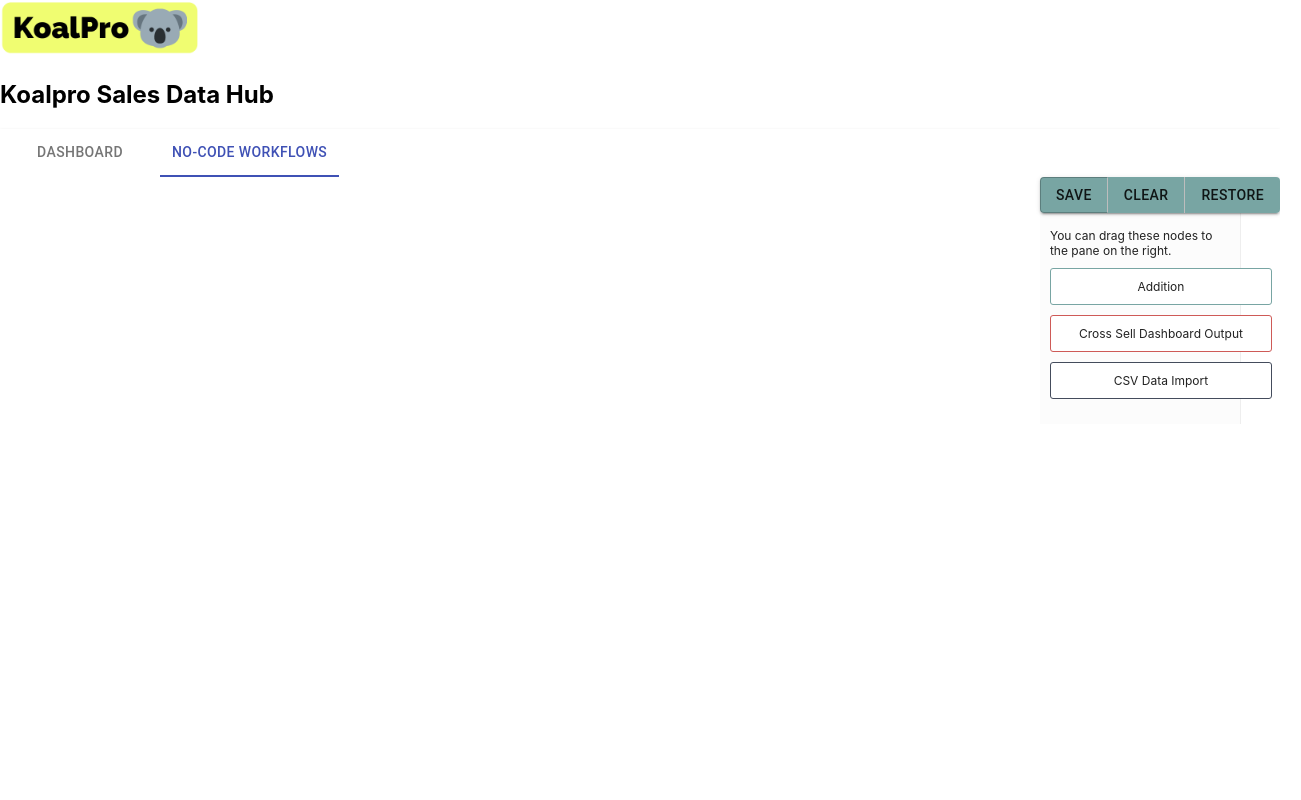
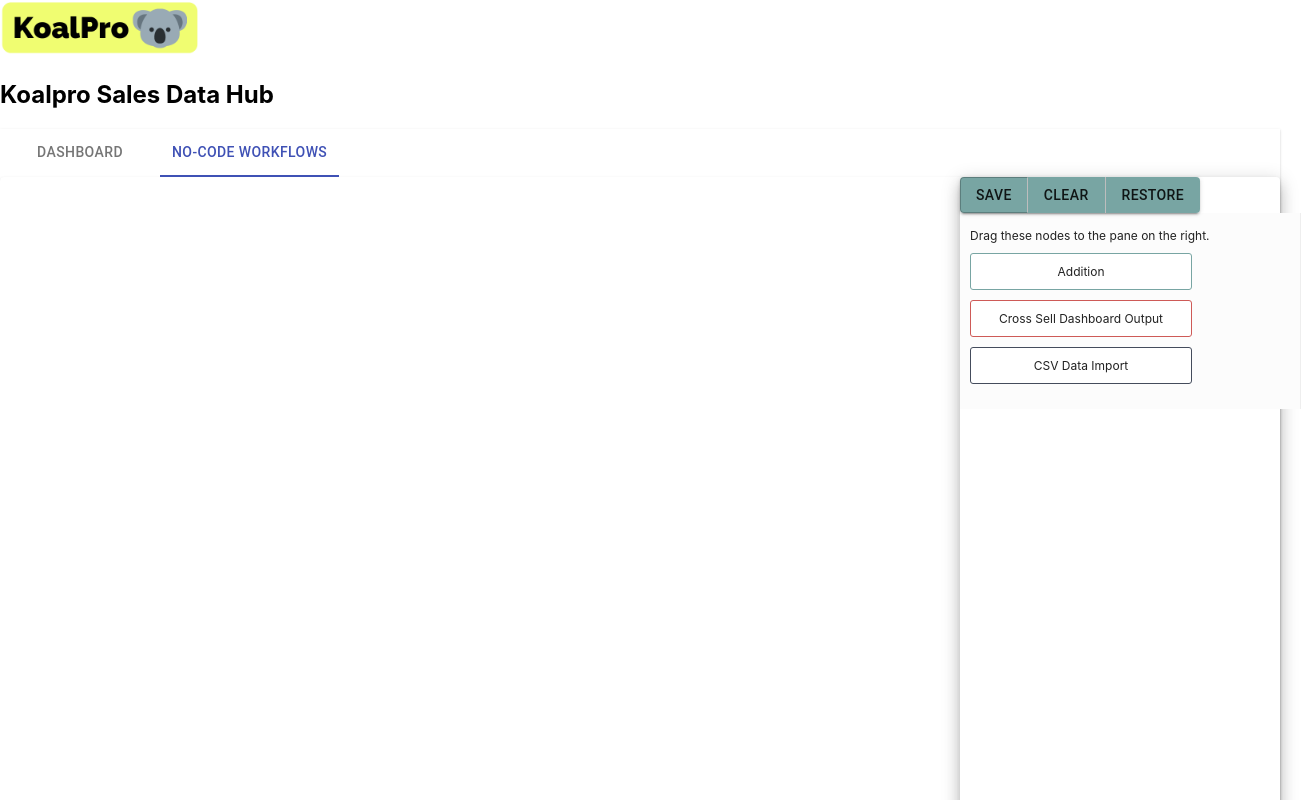
Before and after one commit to gmaruzhenko/koalpro, a React (Create React App) app in the folder frontend/: page / in a window 1280 px wide. Both pictures are taken after a click on the tab "NO-CODE WORKFLOWS". Shown: the top 800 px of the page, 1301 px wide, since content can reach past the window. Built offline with nearby package versions, Linux system fonts and the light colour scheme; no server answers.

Commit message:
cleaned up code and done style for now

```diff
--- a/frontend/src/components/Dashboard.js
+++ b/frontend/src/components/Dashboard.js
@@ -223,7 +223,7 @@
     );
 
     return (
-        <Paper style={{ height: 400, width: '100%' }}>
+        <Paper style={{ height: '100%', width: '100%' }}>
             <VirtualizedTable
                 rowCount={dashData.length}
                 rowGetter={({ index }) => dashData[index]}
--- a/frontend/src/components/DnDFlow.js
+++ b/frontend/src/components/DnDFlow.js
@@ -6,7 +6,7 @@
     Controls,
 } from 'react-flow-renderer';
 import axios from 'axios';
-import { v4 as uuid } from 'uuid';
+import {v4 as uuid} from 'uuid';
 import Button from '@material-ui/core/Button';
 import Sidebar from './Sidebar';
 import styled from '@material-ui/core/styles/styled'
@@ -16,15 +16,17 @@
 import CrossSellOutputNode from "./nodes/CrossSellOutputNode";
 import CsvDataImportNode from "./nodes/CsvDataImportNode";
 import ButtonGroup from "@material-ui/core/ButtonGroup";
+import Paper from "@material-ui/core/Paper";
+import Grid from "@material-ui/core/Grid";
 
 const navy_color = '#444c5c';
 const ocean_color = '#78a5a3';
-const warmorange_color= '#e1b16a';
-const redpunch='#ce5a57';
+const warmorange_color = '#e1b16a';
+const redpunch = '#ce5a57';
 const greenery_color = '#6fb98f';
 
 
-const SaveButton =  styled(Button)(({ theme }) => ({
+const SaveButton = styled(Button)(({theme}) => ({
     color: theme.palette.getContrastText(ocean_color),
     backgroundColor: ocean_color,
     '&:hover': {
@@ -32,14 +34,14 @@
     },
 }));
 
-const ClearButton =  styled(Button)(({ theme }) => ({
+const ClearButton = styled(Button)(({theme}) => ({
     color: theme.palette.getContrastText(ocean_color),
     backgroundColor: ocean_color,
     '&:hover': {
         backgroundColor: redpunch,
     },
 }));
-const RestoreButton =  styled(Button)(({ theme }) => ({
+const RestoreButton = styled(Button)(({theme}) => ({
     color: theme.palette.getContrastText(ocean_color),
     backgroundColor: ocean_color,
     '&:hover': {
@@ -48,11 +50,10 @@
 }));
 
 
-
 //TODO decide on formal of config
-function flow_elements_to_config (elements) {
-    elements.forEach(function(node, index, myArray) {
-        if (node.type===undefined){
+function flow_elements_to_config(elements) {
+    elements.forEach(function (node, index, myArray) {
+        if (node.type === undefined) {
             node.type = 'connection'
         }
     });
@@ -68,19 +69,21 @@
     return elements
 
 }
+
 //TODO once format decided do reverse transformation
-function config_to_flow_elements (config) {
+function config_to_flow_elements(config) {
     return config
 
 }
 
-const flowStyles = { height: 800 };
+const flowStyles = {height: 800};
 
 
 let id = 0;
-const getId = () =>{
+const getId = () => {
     const unique_id = uuid();
-    return `dndnode_${unique_id}`};
+    return `dndnode_${unique_id}`
+};
 
 
 const DnDFlow = () => {
@@ -88,6 +91,16 @@
     const [reactFlowInstance, setReactFlowInstance] = useState(null);
     const [elements, setElements] = useState([]);
     const [restoreFlag, setRestoreFlag] = useState(false);
+    const [width, setWidth] = useState(window.innerWidth);
+    const [height, setHeight] = useState(window.innerHeight);
+    const updateWidthAndHeight = () => {
+        setWidth(window.innerWidth);
+        setHeight(window.innerHeight);
+    };
+    useEffect(() => {
+        window.addEventListener("resize", updateWidthAndHeight);
+        return () => window.removeEventListener("resize", updateWidthAndHeight);
+    });
 
     useEffect(() => {
             axios.get('http://127.0.0.1:5000/config')
@@ -119,7 +132,6 @@
     };
 
 
-
     const onDragOver = (event) => {
         event.preventDefault();
         event.dataTransfer.dropEffect = 'move';
@@ -138,7 +150,7 @@
             id: getId(),
             type,
             position,
-            data: { label: `${type} node` },
+            data: {label: `${type} node`},
         };
 
         setElements((es) => es.concat(newNode));
@@ -147,16 +159,16 @@
     const nodeTypes = {
         addition: AdditionNode,
         cross_sell_output: CrossSellOutputNode,
-        csv_data_import:CsvDataImportNode
+        csv_data_import: CsvDataImportNode
 
     };
 
 
-
     return (
-        <div className="row-cols-2">
+        <Paper style={{height: '100%', width: '100%'}}>
             <div className="dndflow">
-                <ReactFlowProvider >
+                <ReactFlowProvider>
+                    <Grid item xs={9} style={{display: "grid", alignItems: "stretch"}}>
                         <div className="reactflow-wrapper" ref={reactFlowWrapper}>
                             <ReactFlow elements={elements}
                                        onElementsRemove={onElementsRemove}
@@ -167,19 +179,21 @@
                                        style={flowStyles}
                                        nodeTypes={nodeTypes}/>
                         </div>
-                    <div>
+                    </Grid>
+                    <Grid item xs={3} style={{display: "grid", alignItems: "stretch"}}>
+                        <Paper elevation={10}>
                             <ButtonGroup variant="contained" aria-label="outlined primary button group">
-                            <SaveButton  variant="outlined" onClick={onSave}>save</SaveButton>
+                                <SaveButton variant="outlined" onClick={onSave}>save</SaveButton>
                                 <ClearButton onClick={onClear}>clear</ClearButton>
                                 <RestoreButton onClick={onRestore}>restore</RestoreButton>
                             </ButtonGroup>
-                        <Sidebar />
-                    </div>
-
+                            <Sidebar/>
+                        </Paper>
+                    </Grid>
 
                 </ReactFlowProvider>
             </div>
-        </div>
+        </Paper>
 
     );
 };
--- a/frontend/src/components/Sidebar.js
+++ b/frontend/src/components/Sidebar.js
@@ -12,7 +12,7 @@
 
     return (
         <aside>
-            <div className="description">You can drag these nodes to the pane on the right.</div>
+            <div className="description">Drag these nodes to the pane on the right.</div>
             <div className="addition-node" onDragStart={(event) => onDragStart(event, 'addition')} draggable>
                 Addition
             </div>
--- a/frontend/src/css/dnd.css
+++ b/frontend/src/css/dnd.css
@@ -32,7 +32,6 @@
 
     .dndflow aside {
         width: 100%;
-        max-width: 180px;
     }
 }
 
```
Lines whose indentation alone changed are shown as unchanged.
